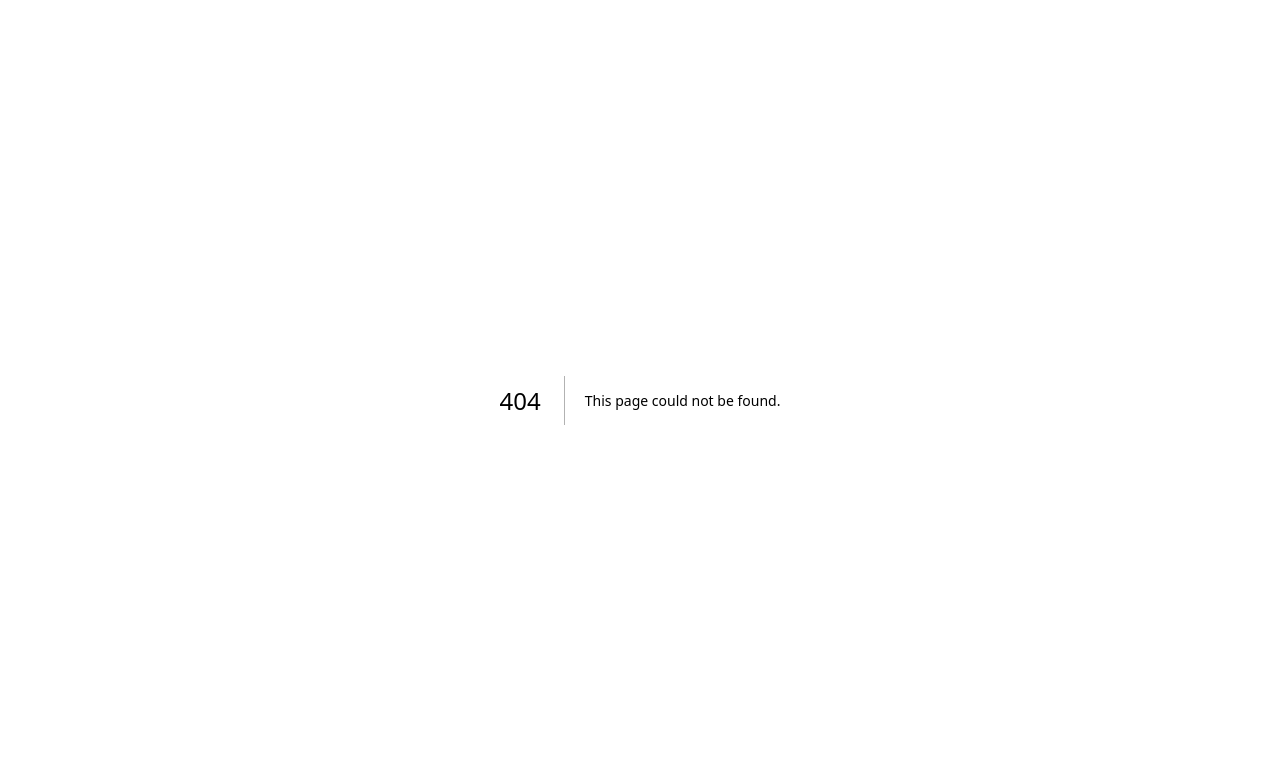
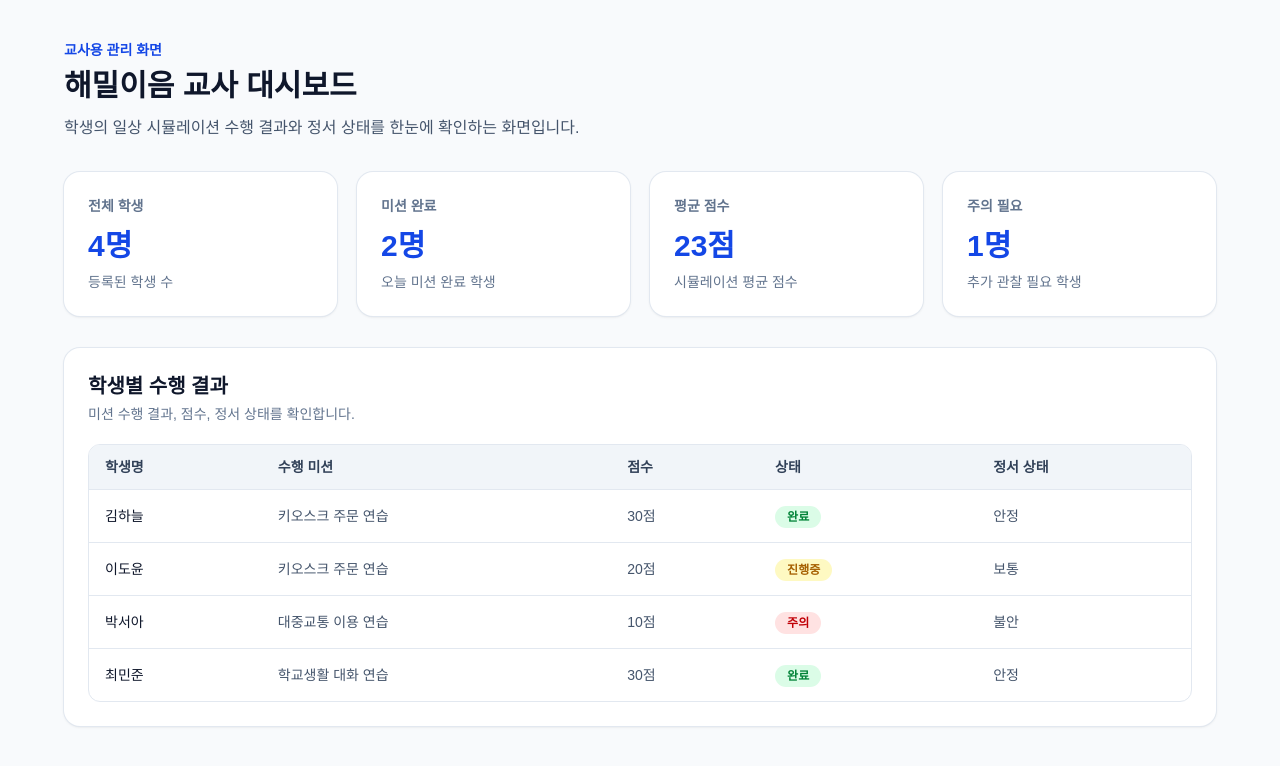
Before and after one commit to jjangtour/------, a Next.js app in the folder frontend/: page /teacher/dashboard in a window 1280 px wide. Before the commit this address had no page. Shown: the top 766 px of the page. Built offline with nearby package versions, Linux system fonts and the light colour scheme.

Commit message:
교사 대시보드 샘플 화면 추가

```diff
--- a/frontend/app/page.tsx
+++ b/frontend/app/page.tsx
@@ -1,3 +1,5 @@
+import Link from "next/link";
+
 export default function Home() {
   return (
     <main className="min-h-screen bg-slate-50">
@@ -52,9 +54,12 @@ export default function Home() {
           <button className="rounded-xl bg-blue-700 px-6 py-3 font-semibold text-white shadow-sm hover:bg-blue-800">
             학생으로 시작하기
           </button>
-          <button className="rounded-xl bg-white px-6 py-3 font-semibold text-slate-700 shadow-sm ring-1 ring-slate-200 hover:bg-slate-50">
+          <Link
+            href="/teacher/dashboard"
+            className="rounded-xl bg-white px-6 py-3 font-semibold text-slate-700 shadow-sm ring-1 ring-slate-200 hover:bg-slate-50"
+          >
             교사용 대시보드
-          </button>
+          </Link>
         </div>
       </section>
     </main>
--- /dev/null
+++ b/frontend/app/teacher/dashboard/page.tsx
@@ -0,0 +1,135 @@
+const students = [
+  {
+    name: "김하늘",
+    mission: "키오스크 주문 연습",
+    score: 30,
+    status: "완료",
+    emotion: "안정",
+  },
+  {
+    name: "이도윤",
+    mission: "키오스크 주문 연습",
+    score: 20,
+    status: "진행중",
+    emotion: "보통",
+  },
+  {
+    name: "박서아",
+    mission: "대중교통 이용 연습",
+    score: 10,
+    status: "주의",
+    emotion: "불안",
+  },
+  {
+    name: "최민준",
+    mission: "학교생활 대화 연습",
+    score: 30,
+    status: "완료",
+    emotion: "안정",
+  },
+];
+
+export default function TeacherDashboardPage() {
+  const totalStudents = students.length;
+  const completedStudents = students.filter((student) => student.status === "완료").length;
+  const averageScore = Math.round(
+    students.reduce((sum, student) => sum + student.score, 0) / students.length
+  );
+  const warningStudents = students.filter((student) => student.status === "주의").length;
+
+  return (
+    <main className="min-h-screen bg-slate-50 px-6 py-10">
+      <section className="mx-auto max-w-6xl">
+        <div className="mb-8">
+          <p className="text-sm font-semibold text-blue-700">교사용 관리 화면</p>
+          <h1 className="mt-2 text-3xl font-bold text-slate-900">
+            해밀이음 교사 대시보드
+          </h1>
+          <p className="mt-3 text-slate-600">
+            학생의 일상 시뮬레이션 수행 결과와 정서 상태를 한눈에 확인하는 화면입니다.
+          </p>
+        </div>
+
+        <div className="mb-8 grid grid-cols-1 gap-5 md:grid-cols-4">
+          <DashboardCard title="전체 학생" value={`${totalStudents}명`} description="등록된 학생 수" />
+          <DashboardCard title="미션 완료" value={`${completedStudents}명`} description="오늘 미션 완료 학생" />
+          <DashboardCard title="평균 점수" value={`${averageScore}점`} description="시뮬레이션 평균 점수" />
+          <DashboardCard title="주의 필요" value={`${warningStudents}명`} description="추가 관찰 필요 학생" />
+        </div>
+
+        <div className="rounded-2xl bg-white p-6 shadow-sm ring-1 ring-slate-200">
+          <div className="mb-5 flex items-center justify-between">
+            <div>
+              <h2 className="text-xl font-bold text-slate-900">학생별 수행 결과</h2>
+              <p className="mt-1 text-sm text-slate-500">
+                미션 수행 결과, 점수, 정서 상태를 확인합니다.
+              </p>
+            </div>
+          </div>
+
+          <div className="overflow-hidden rounded-xl border border-slate-200">
+            <table className="w-full border-collapse text-left text-sm">
+              <thead className="bg-slate-100 text-slate-700">
+                <tr>
+                  <th className="px-4 py-3 font-semibold">학생명</th>
+                  <th className="px-4 py-3 font-semibold">수행 미션</th>
+                  <th className="px-4 py-3 font-semibold">점수</th>
+                  <th className="px-4 py-3 font-semibold">상태</th>
+                  <th className="px-4 py-3 font-semibold">정서 상태</th>
+                </tr>
+              </thead>
+              <tbody>
+                {students.map((student) => (
+                  <tr key={student.name} className="border-t border-slate-200">
+                    <td className="px-4 py-4 font-medium text-slate-900">
+                      {student.name}
+                    </td>
+                    <td className="px-4 py-4 text-slate-600">{student.mission}</td>
+                    <td className="px-4 py-4 text-slate-600">{student.score}점</td>
+                    <td className="px-4 py-4">
+                      <StatusBadge status={student.status} />
+                    </td>
+                    <td className="px-4 py-4 text-slate-600">{student.emotion}</td>
+                  </tr>
+                ))}
+              </tbody>
+            </table>
+          </div>
+        </div>
+      </section>
+    </main>
+  );
+}
+
+function DashboardCard({
+  title,
+  value,
+  description,
+}: {
+  title: string;
+  value: string;
+  description: string;
+}) {
+  return (
+    <div className="rounded-2xl bg-white p-6 shadow-sm ring-1 ring-slate-200">
+      <p className="text-sm font-semibold text-slate-500">{title}</p>
+      <p className="mt-3 text-3xl font-bold text-blue-700">{value}</p>
+      <p className="mt-2 text-sm text-slate-500">{description}</p>
+    </div>
+  );
+}
+
+function StatusBadge({ status }: { status: string }) {
+  const className =
+    status === "완료"
+      ? "bg-green-100 text-green-700"
+      : status === "주의"
+        ? "bg-red-100 text-red-700"
+        : "bg-yellow-100 text-yellow-700";
+
+  return (
+    <span className={`rounded-full px-3 py-1 text-xs font-semibold ${className}`}>
+      {status}
+    </span>
+  );
+}
```
